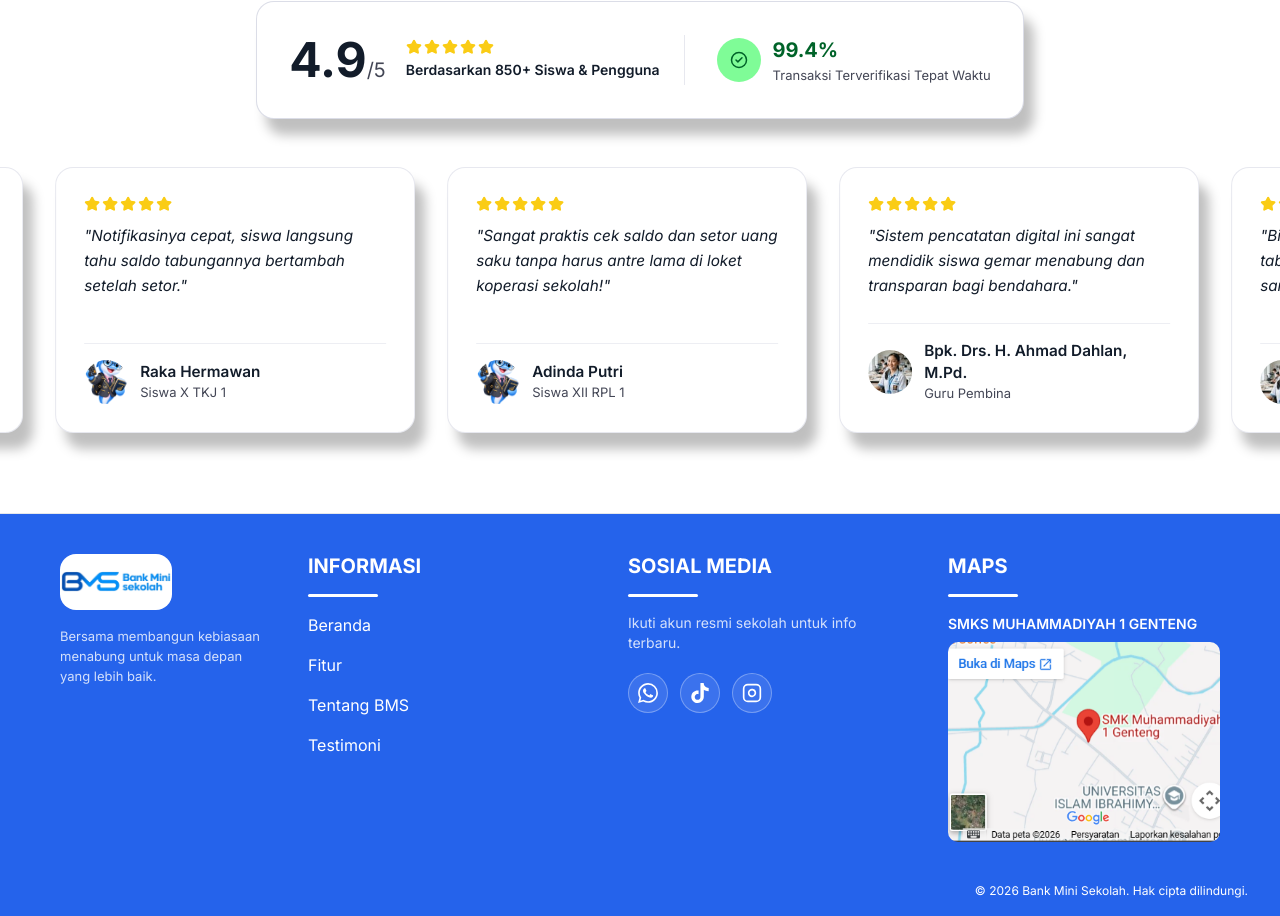
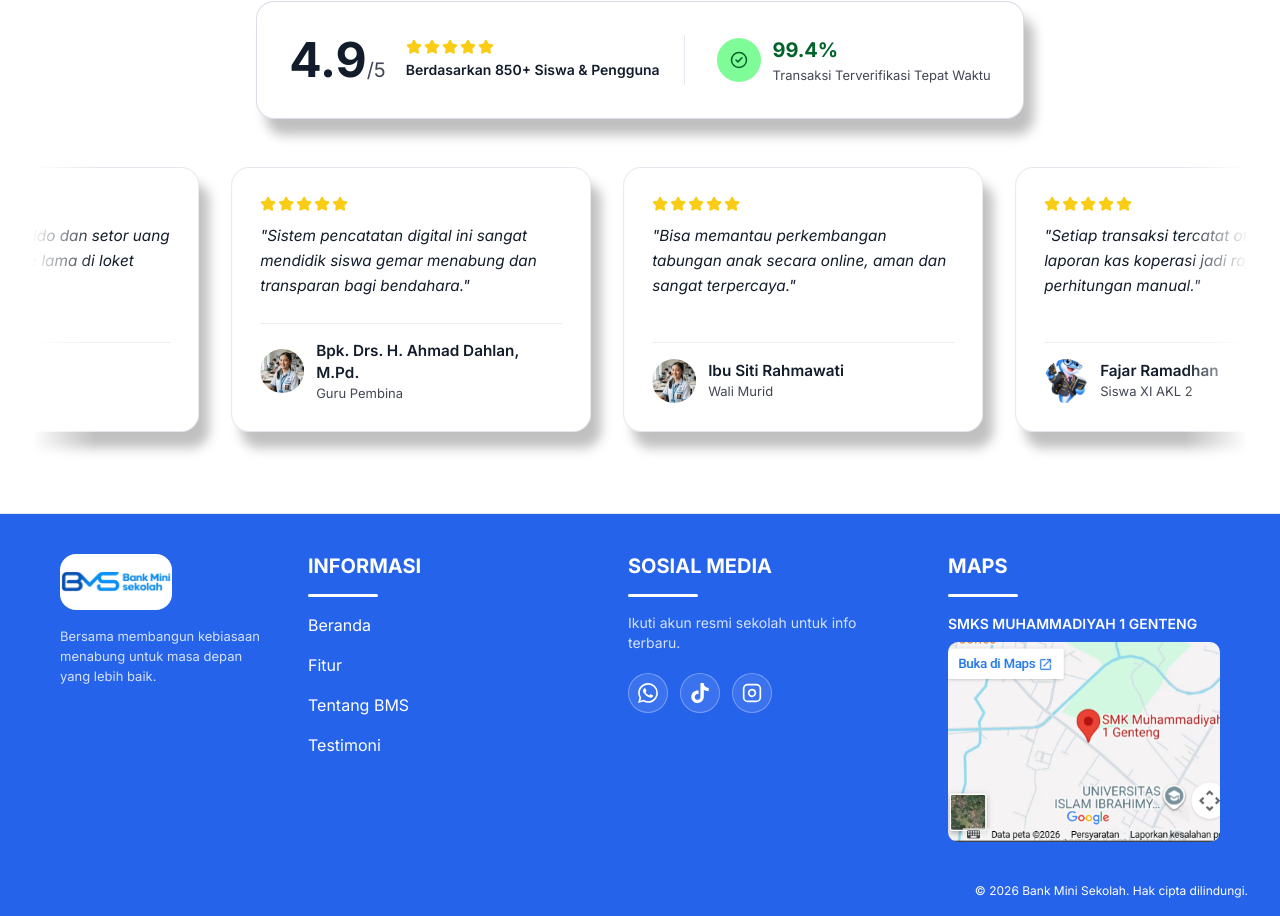
Before and after one commit to brmenn/BMS-FE, a React (Vite) app: page / in a window 1280 px wide. Shown: the part 3987-4903 px from the top of the page. Built offline with nearby package versions, Linux system fonts and the light colour scheme; no server answers.

Commit message:
fix: carousel testimoni berjalan terus dan bisa digeser dua arah

```diff
--- a/src/features/landing/components/TestimonialSection.tsx
+++ b/src/features/landing/components/TestimonialSection.tsx
@@ -1,3 +1,4 @@
+import { useEffect, useRef, useState } from 'react'
 import { CheckCircle2, Star } from 'lucide-react'
 import { cn } from '@/lib/utils'
 import { Reveal } from './Reveal'
@@ -62,6 +63,188 @@ const TESTIMONIALS = [
   },
 ]
 
+const AUTO_SCROLL_MS = 80_000 // satu putaran penuh ditempuh 80s, sama dengan pacing marquee lama
+
+interface Testimonial {
+  quote: string
+  initials: string
+  name: string
+  role: string
+  avatar: string
+  avatarClassName: string
+}
+
+function TestimonialCard({ testimonial }: { testimonial: Testimonial }) {
+  return (
+    <article className="flex w-[320px] shrink-0 flex-col justify-between gap-6 rounded-[18px] border-[1.1px] border-[#c3c6d766] bg-white p-7 shadow-[10px_16px_12px_#00000040] sm:w-[360px]">
+      <div className="flex w-full flex-col items-start gap-3">
+        <StarRating />
+        <p className="text-[15.3px] italic leading-[24.9px] text-[#121c2a]">
+          {testimonial.quote}
+        </p>
+      </div>
+
+      <div className="flex w-full items-center gap-3 border-t border-[#c3c6d74c] pt-4">
+        <StudentPhoto
+          src={testimonial.avatar}
+          alt={`Foto profil ${testimonial.name}`}
+          initials={testimonial.initials}
+          className="h-11 w-11 rounded-full"
+          fallbackClassName={cn('rounded-full text-[15.3px] font-bold', testimonial.avatarClassName)}
+        />
+        <span className="flex min-w-0 flex-col items-start">
+          <span className="text-[15.3px] leading-[21.9px] font-semibold text-[#121c2a]">
+            {testimonial.name}
+          </span>
+          <span className="text-[13px] leading-[19.7px] text-[#434655]">
+            {testimonial.role}
+          </span>
+        </span>
+      </div>
+    </article>
+  )
+}
+
+function TestimonialMarquee() {
+  const viewportRef = useRef<HTMLDivElement | null>(null)
+  const trackRef = useRef<HTMLDivElement | null>(null)
+  const copyRef = useRef<HTMLDivElement | null>(null)
+  const progressRef = useRef(0)
+  const dragRef = useRef({ grabbed: false, pointerId: -1, startX: 0, startPos: 0 })
+  const [copyWidth, setCopyWidth] = useState(0)
+  const [copyCount, setCopyCount] = useState(2)
+  const [dragging, setDragging] = useState(false)
+  const [hovering, setHovering] = useState(false)
+  const [autoPaused, setAutoPaused] = useState(false)
+
+  useEffect(() => {
+    const media = window.matchMedia('(prefers-reduced-motion: reduce)')
+    const update = () => setAutoPaused(media.matches)
+    update()
+    media.addEventListener('change', update)
+    return () => media.removeEventListener('change', update)
+  }, [])
+
+  useEffect(() => {
+    const viewport = viewportRef.current
+    const copy = copyRef.current
+    if (!viewport || !copy) return
+
+    const measure = () => {
+      const width = copy.getBoundingClientRect().width
+      if (!width || width < 100) return
+      setCopyWidth(width)
+      setCopyCount(Math.max(2, Math.ceil(viewport.clientWidth / width) + 2))
+    }
+
+    measure()
+    const observer = new ResizeObserver(measure)
+    observer.observe(viewport)
+    observer.observe(copy)
+    window.addEventListener('resize', measure)
+
+    return () => {
+      observer.disconnect()
+      window.removeEventListener('resize', measure)
+    }
+  }, [])
+
+  useEffect(() => {
+    if (!copyWidth) return
+
+    let raf = 0
+    let last = performance.now()
+
+    const step = (now: number) => {
+      const dt = Math.min(now - last, 100)
+      last = now
+      const drag = dragRef.current
+
+      if (!drag.grabbed && !hovering && !autoPaused) {
+        progressRef.current = ((progressRef.current + (copyWidth / AUTO_SCROLL_MS) * dt) % copyWidth)
+      }
+
+      const offset = ((progressRef.current % copyWidth) + copyWidth) % copyWidth
+      if (trackRef.current) {
+        trackRef.current.style.transform = `translate3d(${-offset}px, 0, 0)`
+      }
+
+      raf = requestAnimationFrame(step)
+    }
+
+    raf = requestAnimationFrame(step)
+    return () => cancelAnimationFrame(raf)
+  }, [copyWidth, hovering, autoPaused])
+
+  const handlePointerDown = (event: React.PointerEvent<HTMLDivElement>) => {
+    if (event.pointerType === 'mouse' && event.button !== 0) return
+    const drag = dragRef.current
+    drag.grabbed = true
+    drag.pointerId = event.pointerId
+    drag.startX = event.clientX
+    drag.startPos = progressRef.current
+    setDragging(true)
+    event.currentTarget.setPointerCapture(event.pointerId)
+  }
+
+  const handlePointerMove = (event: React.PointerEvent<HTMLDivElement>) => {
+    const drag = dragRef.current
+    if (!drag.grabbed || drag.pointerId !== event.pointerId || !copyWidth) return
+    progressRef.current = drag.startPos - (event.clientX - drag.startX)
+  }
+
+  const endDrag = (event: React.PointerEvent<HTMLDivElement>) => {
+    const drag = dragRef.current
+    if (!drag.grabbed || drag.pointerId !== event.pointerId) return
+    drag.grabbed = false
+    drag.pointerId = -1
+    setDragging(false)
+  }
+
+  return (
+    <div
+      className={
+        'group relative -my-8 w-full overflow-hidden py-8 ' +
+        (dragging ? 'cursor-grabbing select-none' : 'cursor-grab select-none')
+      }
+      aria-label="Carousel ulasan pengguna"
+      onDragStart={(event) => event.preventDefault()}
+      onPointerCancel={endDrag}
+      onPointerDown={handlePointerDown}
+      onPointerMove={handlePointerMove}
+      onPointerUp={endDrag}
+      onMouseEnter={() => setHovering(true)}
+      onMouseLeave={() => setHovering(false)}
+      ref={viewportRef}
+      style={{ touchAction: 'pan-y' }}
+    >
+      <div
+        className="pointer-events-none absolute inset-y-0 left-0 z-10 w-16 bg-gradient-to-r from-white to-transparent"
+        aria-hidden="true"
+      />
+      <div
+        className="pointer-events-none absolute inset-y-0 right-0 z-10 w-16 bg-gradient-to-l from-white to-transparent"
+        aria-hidden="true"
+      />
+
+      <div className="flex w-max will-change-transform" ref={trackRef}>
+        {Array.from({ length: copyCount }, (_, copy) => (
+          <div
+            aria-hidden={copy > 0 || undefined}
+            className="flex w-max gap-8 pr-8"
+            key={copy}
+            ref={copy === 0 ? copyRef : undefined}
+          >
+            {TESTIMONIALS.map((testimonial) => (
+              <TestimonialCard key={testimonial.name} testimonial={testimonial} />
+            ))}
+          </div>
+        ))}
+      </div>
+    </div>
+  )
+}
+
 export function TestimonialSection() {
   return (
     <section className="w-full bg-white pt-16 sm:pt-20" id="ulasan">
@@ -107,61 +290,8 @@ export function TestimonialSection() {
           </div>
         </Reveal>
 
-        <Reveal delay={250}>
-          <div
-            className="group relative -my-8 w-full overflow-hidden py-8"
-            aria-label="Carousel ulasan pengguna"
-          >
-          <div
-            className="pointer-events-none absolute inset-y-0 left-0 z-10 w-16 bg-gradient-to-r from-white to-transparent"
-            aria-hidden="true"
-          />
-          <div
-            className="pointer-events-none absolute inset-y-0 right-0 z-10 w-16 bg-gradient-to-l from-white to-transparent"
-            aria-hidden="true"
-          />
-
-          <div className="flex w-max animate-marquee group-hover:[animation-play-state:paused] motion-reduce:animate-none">
-            {[0, 1].map((copy) => (
-              <div key={copy} aria-hidden={copy === 1} className="flex w-max gap-8 pr-8">
-                {TESTIMONIALS.map((testimonial) => (
-                  <article
-                    key={testimonial.name}
-                    className="flex w-[320px] shrink-0 flex-col justify-between gap-6 rounded-[18px] border-[1.1px] border-[#c3c6d766] bg-white p-7 shadow-[10px_16px_12px_#00000040] sm:w-[360px]"
-                  >
-                    <div className="flex w-full flex-col items-start gap-3">
-                      <StarRating />
-                      <p className="text-[15.3px] italic leading-[24.9px] text-[#121c2a]">
-                        {testimonial.quote}
-                      </p>
-                    </div>
-
-                    <div className="flex w-full items-center gap-3 border-t border-[#c3c6d74c] pt-4">
-                      <StudentPhoto
-                        src={testimonial.avatar}
-                        alt={`Foto profil ${testimonial.name}`}
-                        initials={testimonial.initials}
-                        className="h-11 w-11 rounded-full"
-                        fallbackClassName={cn(
-                          'rounded-full text-[15.3px] font-bold',
-                          testimonial.avatarClassName,
-                        )}
-                      />
-                      <span className="flex min-w-0 flex-col items-start">
-                        <span className="text-[15.3px] leading-[21.9px] font-semibold text-[#121c2a]">
-                          {testimonial.name}
-                        </span>
-                        <span className="text-[13px] leading-[19.7px] text-[#434655]">
-                          {testimonial.role}
-                        </span>
-                      </span>
-                    </div>
-                  </article>
-                ))}
-              </div>
-            ))}
-          </div>
-          </div>
+        <Reveal delay={250} className="self-stretch w-full">
+          <TestimonialMarquee />
         </Reveal>
       </div>
     </section>
--- a/src/index.css
+++ b/src/index.css
@@ -13,14 +13,6 @@
   --color-brand-muted: #737686;
   --color-brand-canvas: #f8f9ff;
   --color-brand-field: #eff4ff;
-
-  --animate-marquee: marquee 80s linear infinite;
-
-  @keyframes marquee {
-    to {
-      transform: translateX(-50%);
-    }
-  }
 }
 
 
```
